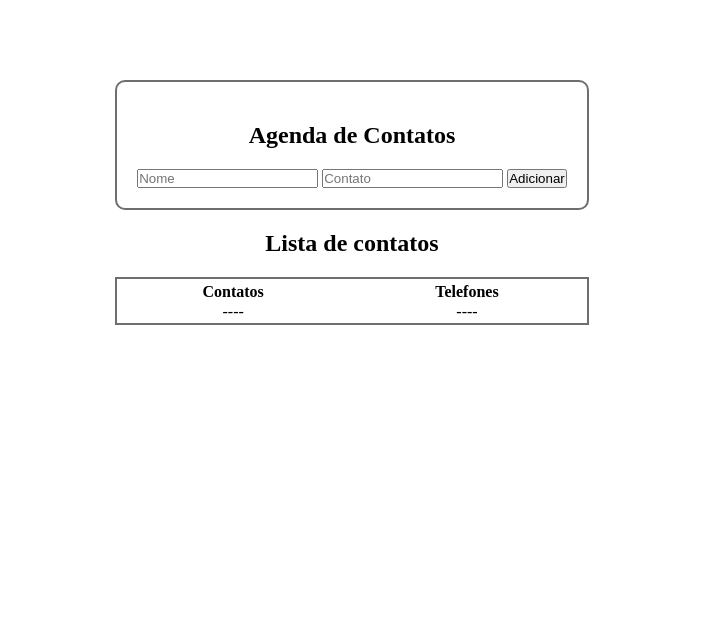
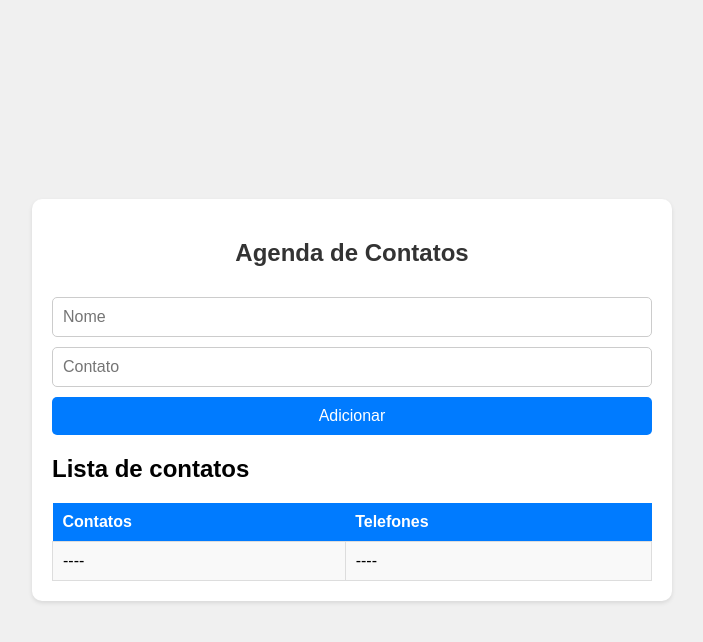
Before and after one commit to SamuellSSantos/lista-de-contatos, a plain HTML site: page index.html in a window 1280 px wide. Shown: the whole page, without its empty margins (288-991 px from the left). Drawn offline with Linux system fonts and the light colour scheme.

Commit message:
Update main.css

```diff
--- a/main.css
+++ b/main.css
@@ -1,40 +1,90 @@
-*{
-    box-sizing:border-box;
+/* Estilos básicos para o corpo */
+body {
+    font-family: Arial, sans-serif;
+    background-color: #f0f0f0;
+    margin: 0;
     padding: 0;
-    margin: 0;
+    display: flex;
+    justify-content: center;
+    align-items: center;
+    height: 100vh;
 }
 
-body{
-    display:flex;
-    justify-content:center;
-    align-items: center;
-    margin: 80px ;
+/* Estilos para o container principal */
+.container {
+    background-color: #ffffff;
+    padding: 20px;
+    border-radius: 10px;
+    box-shadow: 0 2px 4px rgba(0, 0, 0, 0.1);
+    width: 90%;
+    max-width: 600px;
 }
 
-.section{
-    max-width:960px;
-    width: 100%;
-    justify-content: space-between;
-
-
+header {
+    margin-bottom: 20px;
+    text-align: center;
 }
 
-form{
-    border: 2px solid rgba(0, 0, 0, 0.568);
-    padding: 20px;
-    border-radius: 10px;
+header h2 {
+    margin-bottom: 20px;
+    color: #333333;
 }
 
-h1,h2{
-    text-align: center;
-    padding: 12px;
-    padding: 20px ;
-}
-table{
-border:2px solid  rgba(0, 0, 0, 0.568);
-width:100%;
+form {
+    display: flex;
+    flex-direction: column;
+    gap: 10px;
 }
 
-table tr{
-    text-align:center;
+form input[type="text"],
+form input[type="tel"] {
+    padding: 10px;
+    border: 1px solid #cccccc;
+    border-radius: 5px;
+    font-size: 16px;
 }
+
+form button {
+    padding: 10px;
+    border: none;
+    border-radius: 5px;
+    background-color: #007bff;
+    color: #ffffff;
+    font-size: 16px;
+    cursor: pointer;
+    transition: background-color 0.3s;
+}
+
+form button:hover {
+    background-color: #0056b3;
+}
+
+/* Estilos para a tabela */
+table {
+    width: 100%;
+    border-collapse: collapse;
+    margin-top: 20px;
+}
+
+table thead {
+    background-color: #007bff;
+    color: #ffffff;
+}
+
+table thead th {
+    padding: 10px;
+    text-align: left;
+}
+
+table tbody tr:nth-child(odd) {
+    background-color: #f9f9f9;
+}
+
+table tbody tr:nth-child(even) {
+    background-color: #f0f0f0;
+}
+
+table tbody td {
+    padding: 10px;
+    border: 1px solid #dddddd;
+}
```
